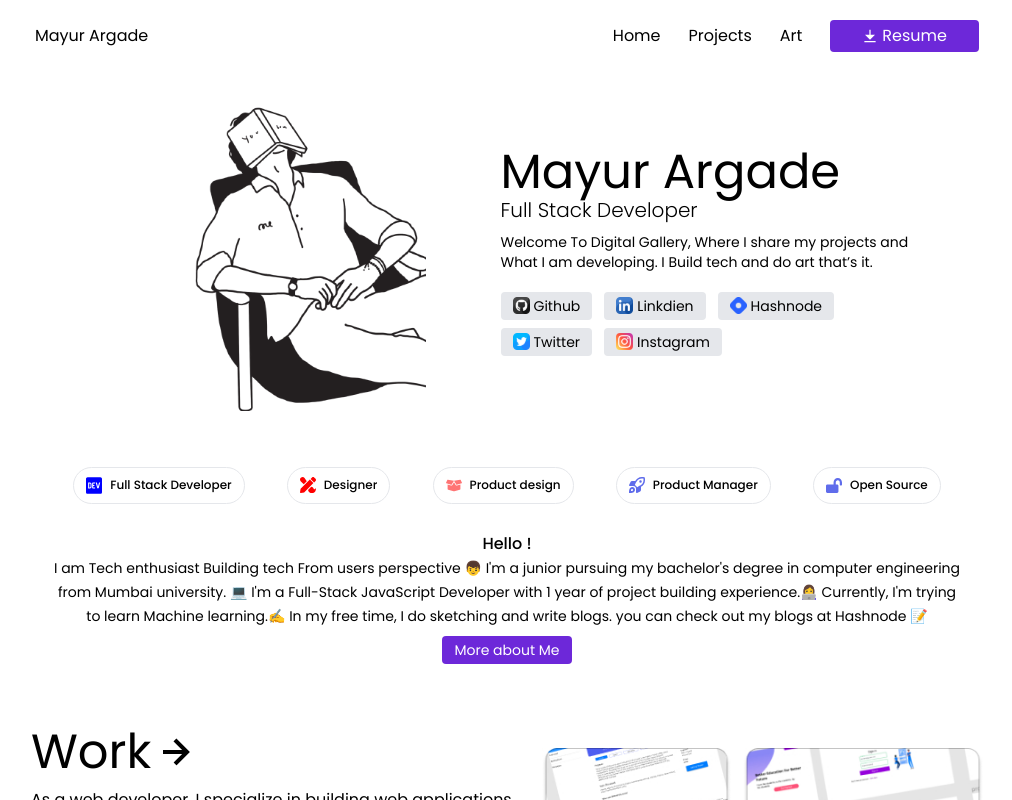
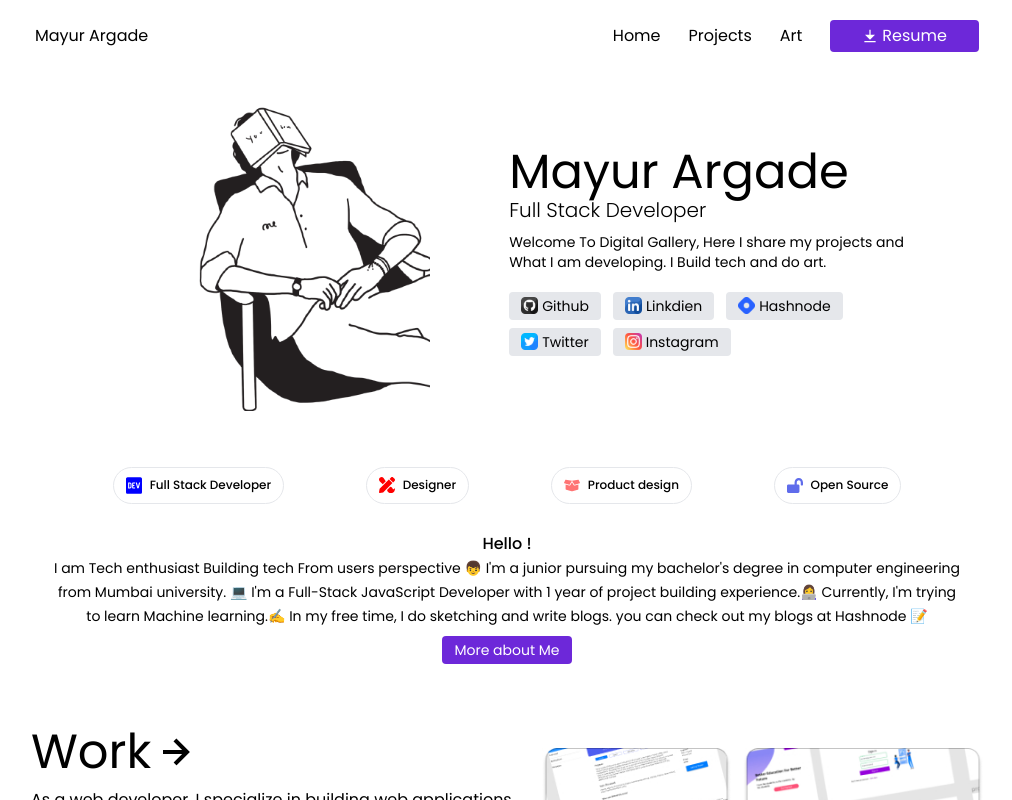
Before and after one commit to mayur-argade/mayur-argade, a React (Create React App) app: page / in a window 1280 px wide. Shown: the top 800 px of the page, without its empty margins (133-1145 px from the left). Built offline with nearby package versions, Linux system fonts and the light colour scheme; the HTML template or start-up script is replaced by a standard one.

Commit message:
Changes resume link

```diff
--- a/src/components/About.jsx
+++ b/src/components/About.jsx
@@ -33,15 +33,6 @@ const About = () => {
             href="#"
             class="inline-flex items-center space-x-2 pr-3 pl-3 px-2 py-2 rounded-full bg-white border cursor-pointer"
           >
-            <img alt="sorry" src="/images/productmanager.svg" className="w-4" />
-            <span className="text-xs font-medium">Product Manager</span>
-          </span>
-
-          <span
-            target="blank"
-            href="#"
-            class="inline-flex items-center space-x-2 pr-3 pl-3 px-2 py-2 rounded-full bg-white border cursor-pointer"
-          >
             <img alt="sorry" src="/images/opensource.svg" className="w-4" />
             <span className="text-xs font-medium">Open Source</span>
           </span>
--- a/src/components/Header.jsx
+++ b/src/components/Header.jsx
@@ -17,8 +17,8 @@ const Header = () => {
             <h1 className=" sm:text-5xl text-3xl font-normal ">Mayur Argade</h1>
             <h2 className="text-xl font-light mb-2">Full Stack Developer</h2>
             <p className="text-sm font-normal">
-              Welcome To Digital Gallery, Where I share my projects and <br />
-              What I am developing. I Build tech and do art that’s it.
+              Welcome To Digital Gallery, Here I share my projects and <br />
+              What I am developing. I Build tech and do art.
             </p>
           </div>
 
--- a/src/components/Navbar.jsx
+++ b/src/components/Navbar.jsx
@@ -56,7 +56,7 @@ const Navbar = () => {
           <a
           target="_blank"
           rel="noreferrer"
-            href="https://drive.google.com/file/d/1Y_9iGcCKXf7jol0tEchmZZYO_rV0NlC5/view?usp=share_link"
+            href="https://drive.google.com/file/d/1ISfiI5cI4SnSYSiMEDnpzq0aXcckhCNg/view?usp=sharing"
             class="inline-flex items-center bg-violet-700 text-white border-0 py-1 px-3 focus:outline-none hover:bg-violet-500  rounded text-base pl-8 pr-8 mr-3 "
           >
             <svg
```
